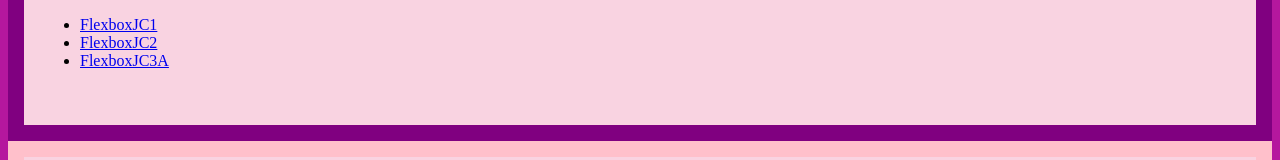
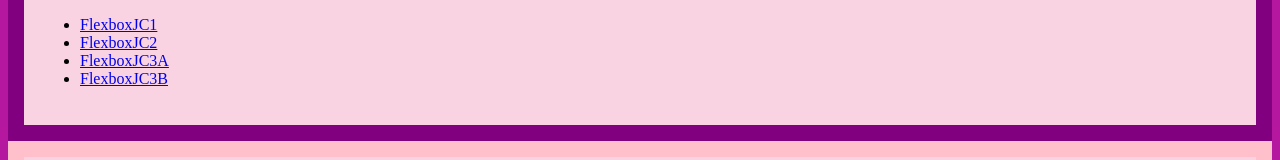
Before and after one commit to CarolinaRaudales/craudales032025, a plain HTML site: page index.html in a window 1280 px wide. Shown: the part 2030-2190 px from the top of the page. Drawn offline with Linux system fonts and the light colour scheme.

Commit message:
Added FlexboxJC3B in Semester2

```diff
--- a/index.html
+++ b/index.html
@@ -104,6 +104,7 @@
                 <li><a href="Demos/Flexbox001/flexbox_justify_content.html">FlexboxJC1</a></li>
                 <li><a href="Demos/Flexbox001/flexbox_justify_content_application.html">FlexboxJC2</a></li>
                 <li><a href="Semester2/FlexboxJC3A/flexboxjc3a.html">FlexboxJC3A</a></li>
+                <li><a href="Semester2/FlexboxJC3B/flexboxjc3b.html">FlexboxJC3B</a></li>
             </ul>
         </div>
     </section>
```
